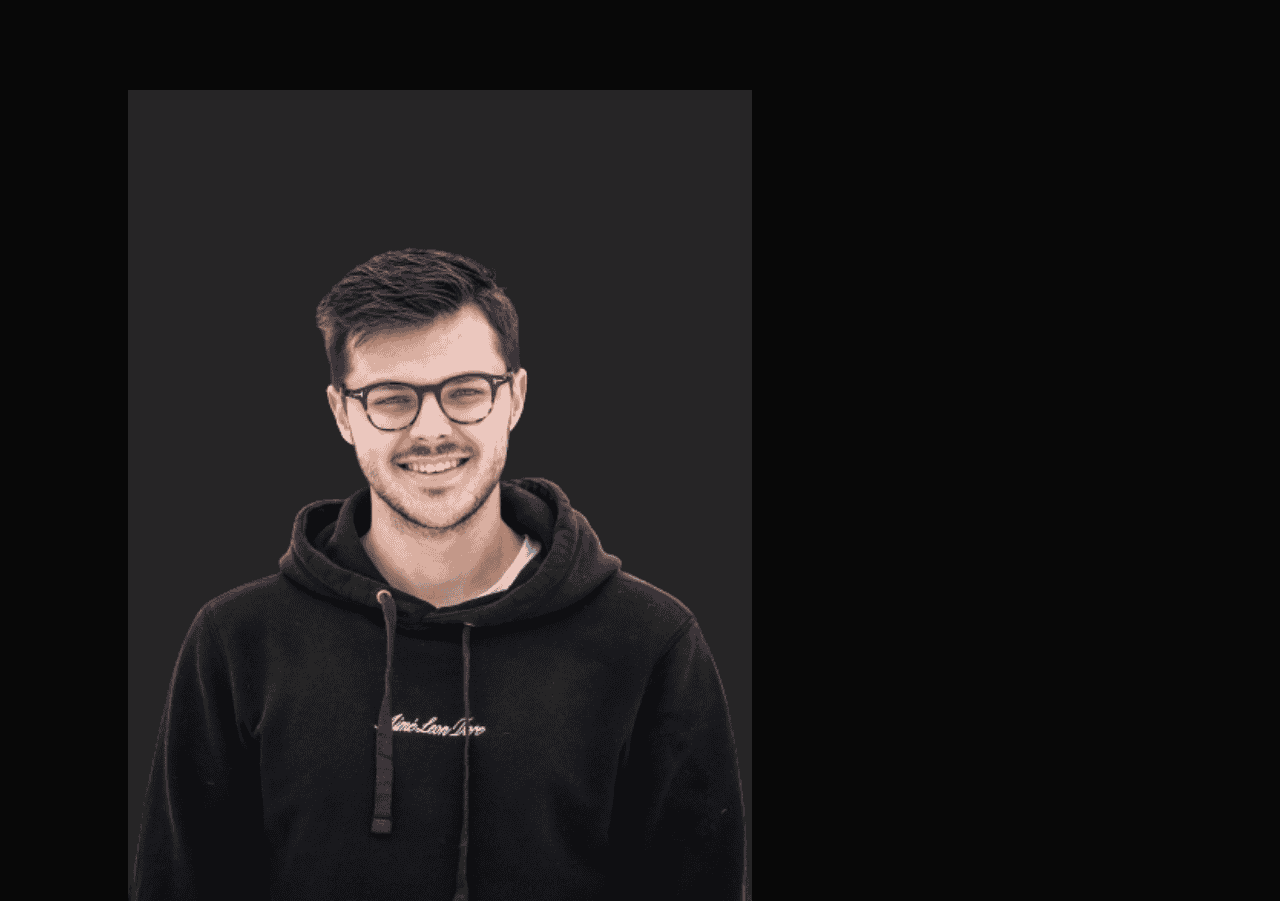
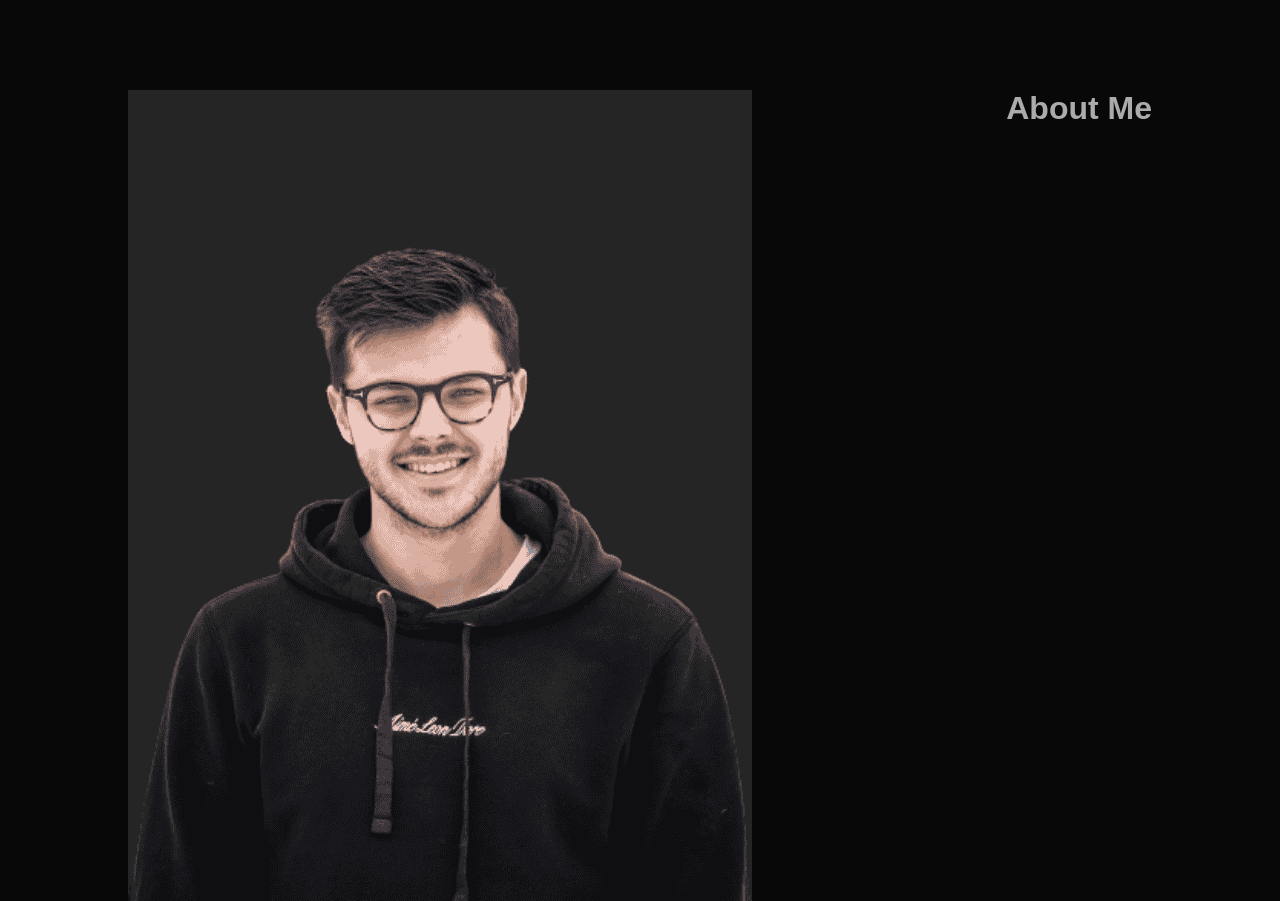
Before and after one commit to jinzolapis/personal-portfolio-v2, a website: page index.html in a window 1280 px wide. Shown: the part 800-1701 px from the top of the page. Drawn offline with Linux system fonts and the light colour scheme.

Commit message:
Add row style

```diff
--- a/style.css
+++ b/style.css
@@ -81,3 +81,9 @@ nav ul li a:hover::after {
   padding: 80px 0;
   color: #ababab;
 }
+
+.row {
+  display: flex;
+  justify-content: space-between;
+  flex-wrap: wrap;
+}
```
